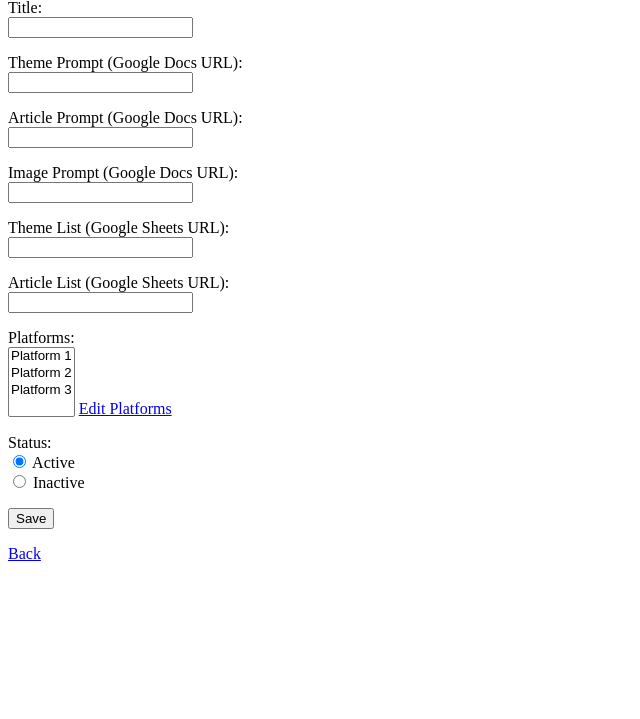
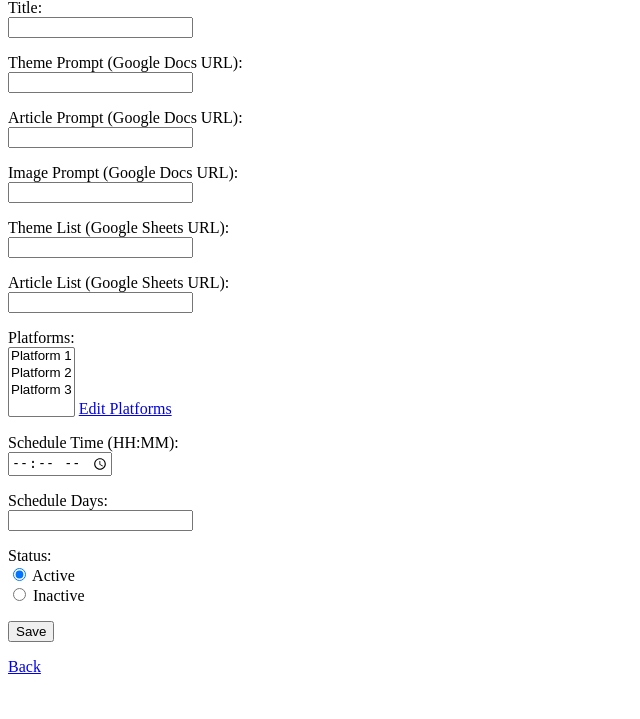
Before and after one commit to MMark-ii/TaskManager, a Flask app: template app/tasks/templates/tasks/add.html in a window 1280 px wide. Shown: the part 81-800 px from the top of the page, without its empty margins (0-640 px from the left). Run offline with Flask 3, Linux system fonts and the light colour scheme; the template is opened without the code that fills it, so the values that code supplies are empty.

Commit message:
first_commit

```diff
--- a/app/tasks/templates/tasks/add.html
+++ b/app/tasks/templates/tasks/add.html
@@ -42,6 +42,14 @@
             <a href="{{ url_for('platforms.platform_list') }}">Edit Platforms</a>
         </p>
         <p>
+            <label for="schedule_time">Schedule Time (HH:MM):</label><br>
+            <input type="time" name="schedule_time" id="schedule_time" required>
+        </p>
+        <p>
+            <label for="schedule_days">Schedule Days:</label><br>
+            <input type="number" name="schedule_days" id="schedule_days" step="0.1" required>
+        </p>
+        <p>
             <label>Status:</label><br>
             <input type="radio" name="is_active" value="active" checked> Active<br>
             <input type="radio" name="is_active" value="inactive"> Inactive
```
Also changed, not shown: app/tasks/templates/tasks/edit.html (+8 -0 lines).
